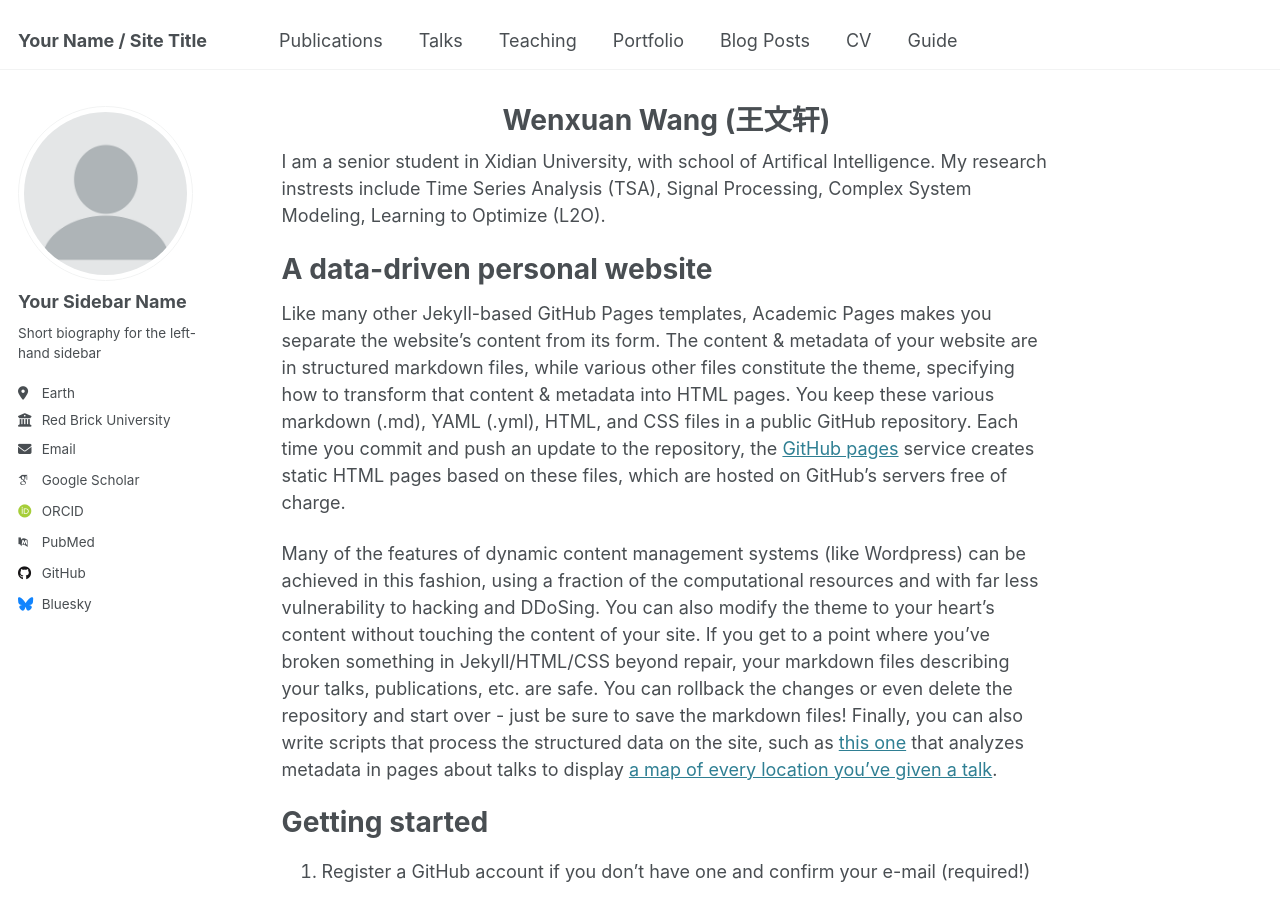
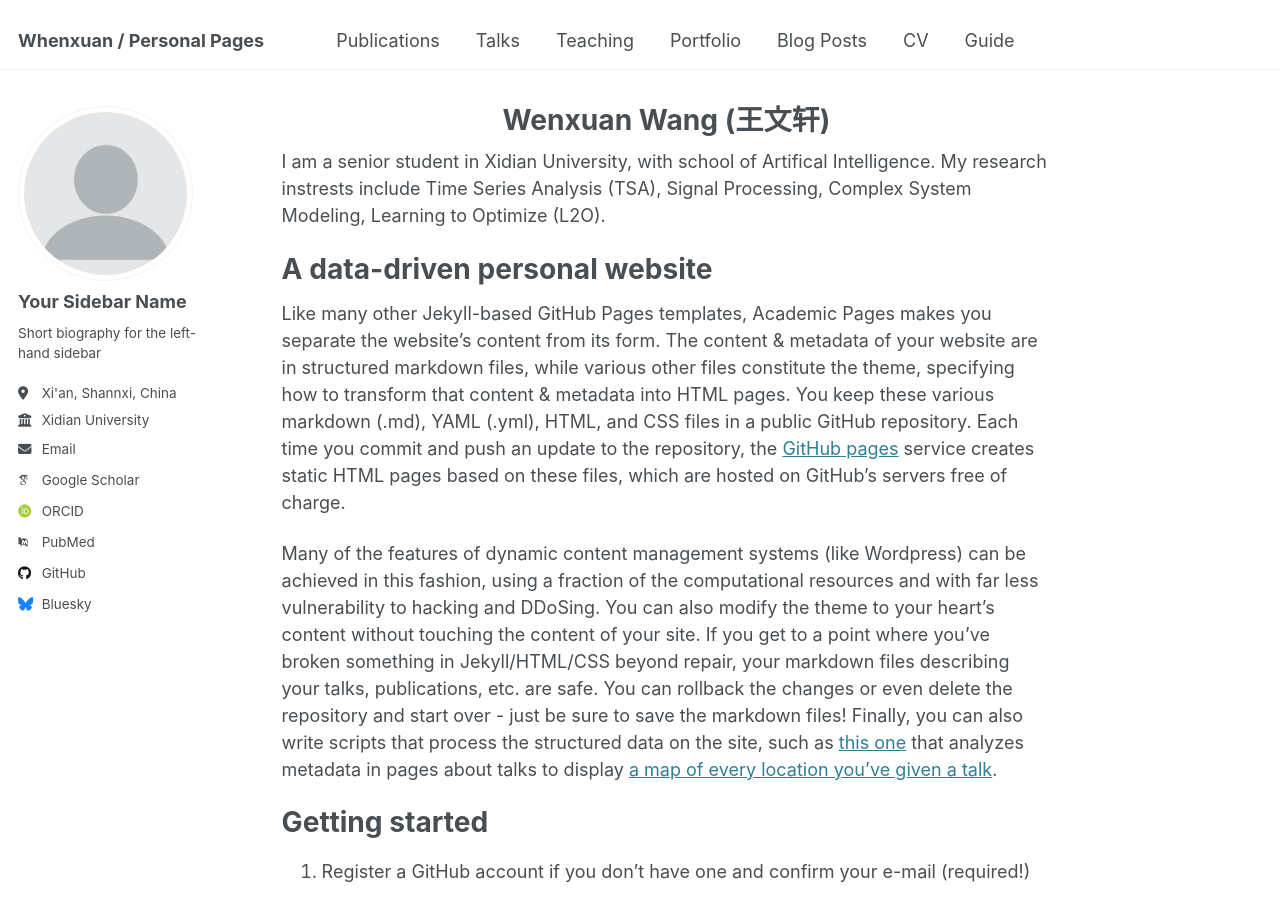
Before and after one commit to wwhenxuan/wwhenxuan.github.io, a Jekyll site: the page built from _pages/about.md, in a window 1280 px wide and 900 px high. Built offline with Jekyll 4.4.1, drawn with Linux system fonts in a browser that asks for light colours; some web fonts are replaced.

Commit message:
Update _config.yml

```diff
--- a/_config.yml
+++ b/_config.yml
@@ -9,7 +9,7 @@
 # Basic Site Settings
 locale                   : "en-US"
 site_theme               : "default"
-title                    : "Your Name / Site Title"
+title                    : "Whenxuan / Personal Pages"
 title_separator          : "-"
 name                     : &name "Your Name"
 description              : &description "personal description"
@@ -26,10 +26,10 @@ author:
   name             : "Your Sidebar Name"
   pronouns         : # example: "she/her"
   bio              : "Short biography for the left-hand sidebar"
-  location         : "Earth"
-  employer         : "Red Brick University"
+  location         : "Xi'an, Shannxi, China"
+  employer         : "Xidian University"
   uri              : # URL
-  email            : "none@example.org"
+  email            : "whenxuan@ieee.org"
 
   # Academic websites
   arxiv            : # URL - Update with the correct link to your profile
@@ -45,7 +45,7 @@ author:
   bitbucket        : # Username - Update with your username on the site
   codepen          : # Username
   dribbble         : # Username
-  github           : "academicpages"
+  github           : https://github.com/wwhenxuan
   kaggle           : # Username
   stackoverflow    : # User number or user number and name (i.e., use "1" or "1/jeff-atwood")
 
```
